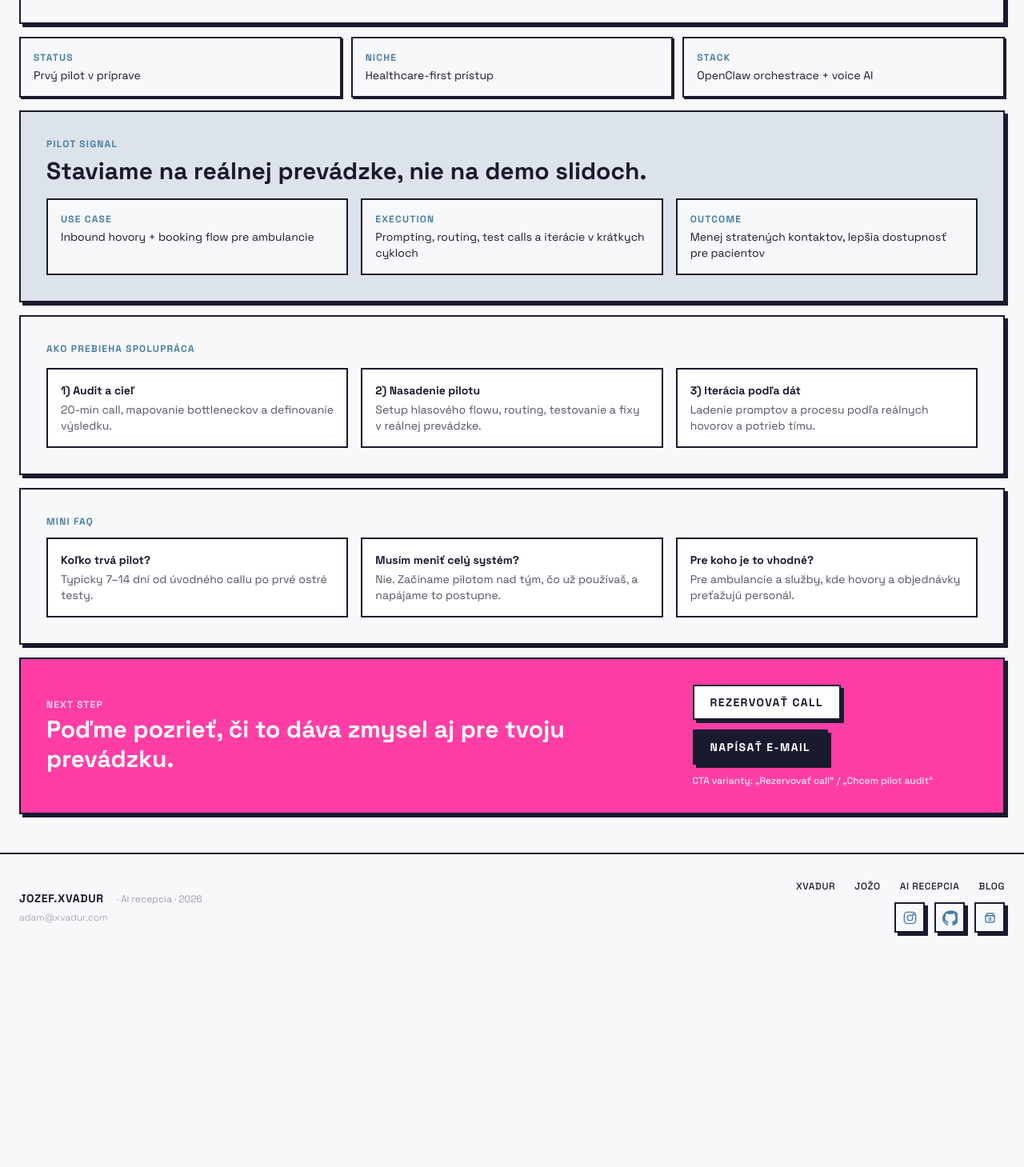
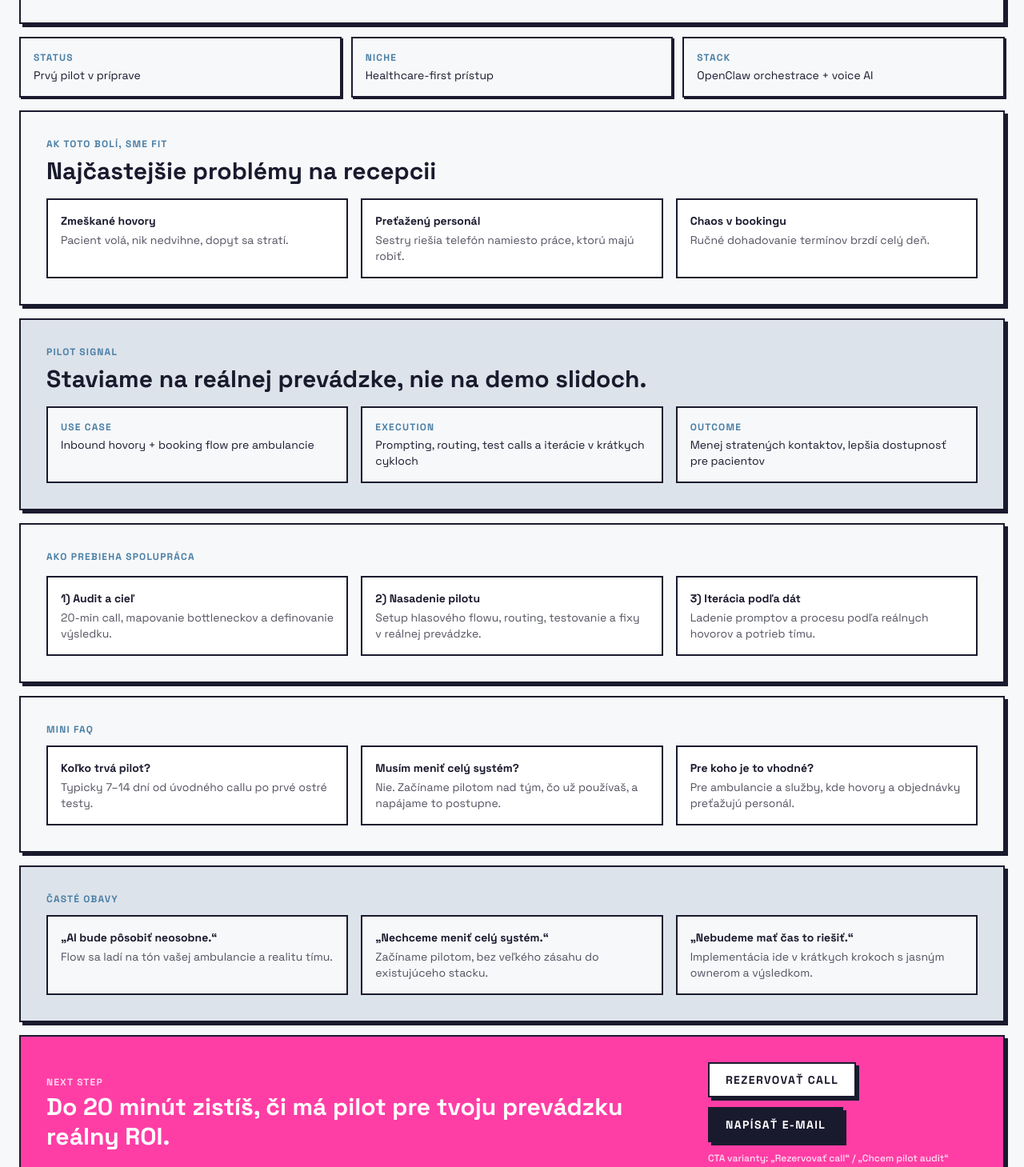
Before and after one commit to xvadur/Jozef, an Astro site: page / in a window 1280 px wide. Shown: the part 920-2379 px from the top of the page at 80% size. Before the commit the page ends 2118 px from the top, so only its background shows below. Built offline with nearby package versions, Linux system fonts and the light colour scheme; Astro itself is replaced by a stand-in of ours.

Commit message:
feat(home): add pain-first and objections sections with stronger offer statement

```diff
--- a/src/components/home/HeroGrid.astro
+++ b/src/components/home/HeroGrid.astro
@@ -158,6 +158,28 @@ import AnimatedBlock from "../ui/AnimatedBlock.tsx";
     </div>
   </div>
 
+  <!-- Pain-first section -->
+  <AnimatedBlock client:load delay={0.52}>
+    <div class="mt-4 p-6 md:p-8" style="border: var(--border-brutal); box-shadow: var(--shadow-brutal); background-color: var(--color-bg);">
+      <p class="text-xs font-bold uppercase tracking-widest mb-2" style="color: var(--color-blue-deep);">Ak toto bolí, sme fit</p>
+      <h3 class="text-2xl md:text-3xl font-bold mb-3" style="color: var(--color-text);">Najčastejšie problémy na recepcii</h3>
+      <div class="grid gap-3 md:gap-4 md:grid-cols-3 mt-4">
+        <div class="p-4" style="border: var(--border-brutal); background: #fff;">
+          <p class="text-sm font-bold">Zmeškané hovory</p>
+          <p class="text-sm mt-1" style="opacity:0.75;">Pacient volá, nik nedvihne, dopyt sa stratí.</p>
+        </div>
+        <div class="p-4" style="border: var(--border-brutal); background: #fff;">
+          <p class="text-sm font-bold">Preťažený personál</p>
+          <p class="text-sm mt-1" style="opacity:0.75;">Sestry riešia telefón namiesto práce, ktorú majú robiť.</p>
+        </div>
+        <div class="p-4" style="border: var(--border-brutal); background: #fff;">
+          <p class="text-sm font-bold">Chaos v bookingu</p>
+          <p class="text-sm mt-1" style="opacity:0.75;">Ručné dohadovanie termínov brzdí celý deň.</p>
+        </div>
+      </div>
+    </div>
+  </AnimatedBlock>
+
   <!-- Social proof / pilot evidence -->
   <AnimatedBlock client:load delay={0.55}>
     <div class="mt-4 p-6 md:p-8" style="border: var(--border-brutal); box-shadow: var(--shadow-brutal); background-color: var(--color-silver);">
@@ -222,12 +244,33 @@ import AnimatedBlock from "../ui/AnimatedBlock.tsx";
     </div>
   </AnimatedBlock>
 
+  <!-- Objections -->
+  <AnimatedBlock client:load delay={0.68}>
+    <div class="mt-4 p-6 md:p-8" style="border: var(--border-brutal); box-shadow: var(--shadow-brutal); background-color: var(--color-silver);">
+      <p class="text-xs font-bold uppercase tracking-widest mb-3" style="color: var(--color-blue-deep);">Časté obavy</p>
+      <div class="grid gap-3 md:gap-4 md:grid-cols-3">
+        <div class="p-4" style="border: var(--border-brutal); background: var(--color-bg);">
+          <p class="text-sm font-bold">„AI bude pôsobiť neosobne.“</p>
+          <p class="text-sm mt-1" style="opacity:0.75;">Flow sa ladí na tón vašej ambulancie a realitu tímu.</p>
+        </div>
+        <div class="p-4" style="border: var(--border-brutal); background: var(--color-bg);">
+          <p class="text-sm font-bold">„Nechceme meniť celý systém.“</p>
+          <p class="text-sm mt-1" style="opacity:0.75;">Začíname pilotom, bez veľkého zásahu do existujúceho stacku.</p>
+        </div>
+        <div class="p-4" style="border: var(--border-brutal); background: var(--color-bg);">
+          <p class="text-sm font-bold">„Nebudeme mať čas to riešiť.“</p>
+          <p class="text-sm mt-1" style="opacity:0.75;">Implementácia ide v krátkych krokoch s jasným ownerom a výsledkom.</p>
+        </div>
+      </div>
+    </div>
+  </AnimatedBlock>
+
   <!-- Final CTA -->
   <AnimatedBlock client:load delay={0.7}>
     <div class="mt-4 p-6 md:p-8 flex flex-col md:flex-row md:items-center md:justify-between gap-4" style="border: var(--border-brutal); box-shadow: var(--shadow-brutal); background-color: #FF3EA5;">
       <div>
         <p class="text-xs font-bold uppercase tracking-widest text-white opacity-80">Next step</p>
-        <h3 class="text-2xl md:text-3xl font-bold text-white leading-tight mt-1">Poďme pozrieť, či to dáva zmysel aj pre tvoju prevádzku.</h3>
+        <h3 class="text-2xl md:text-3xl font-bold text-white leading-tight mt-1">Do 20 minút zistíš, či má pilot pre tvoju prevádzku reálny ROI.</h3>
       </div>
       <div class="flex flex-col items-start gap-3 w-full md:w-auto">
         <div class="flex flex-wrap gap-3">
```
